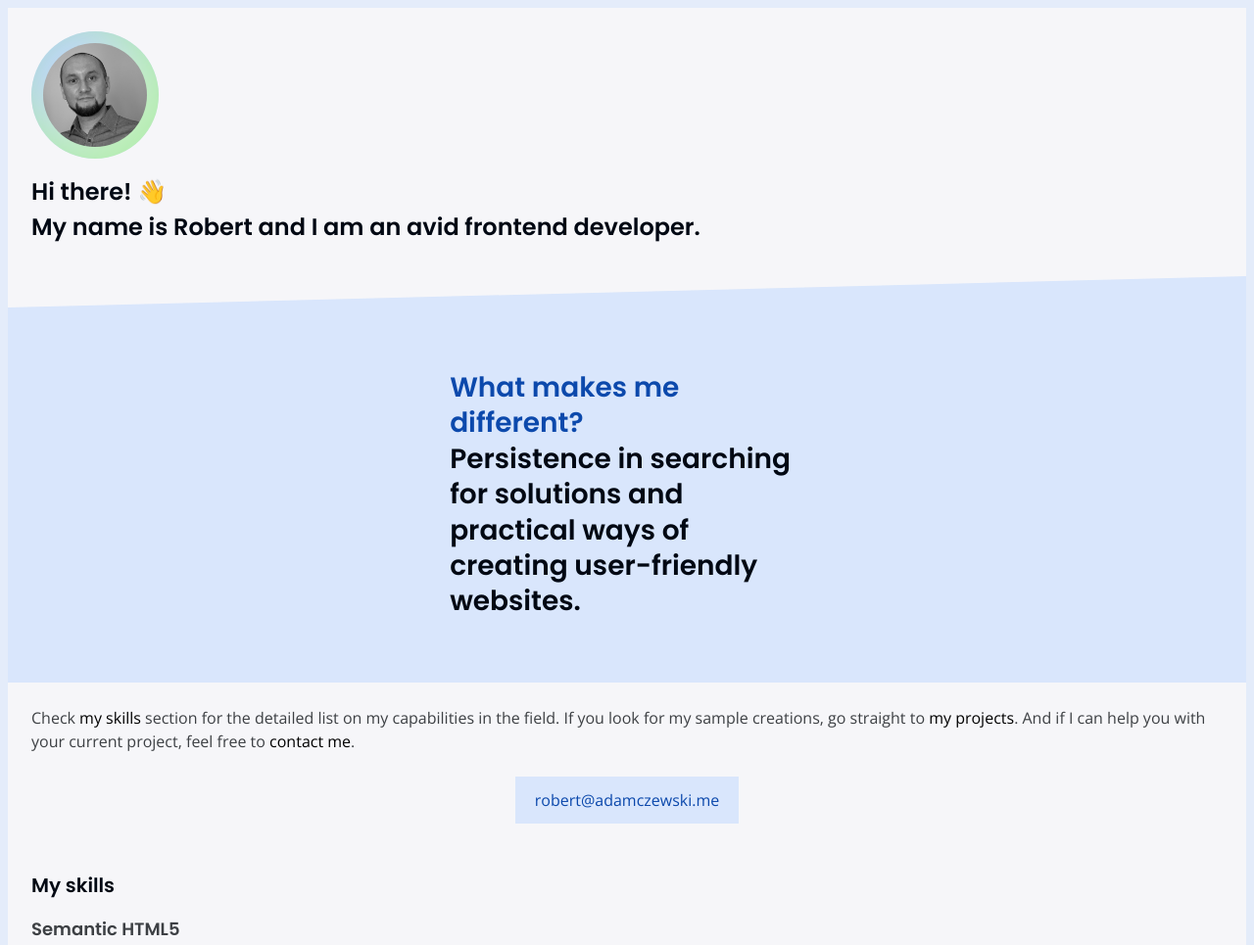
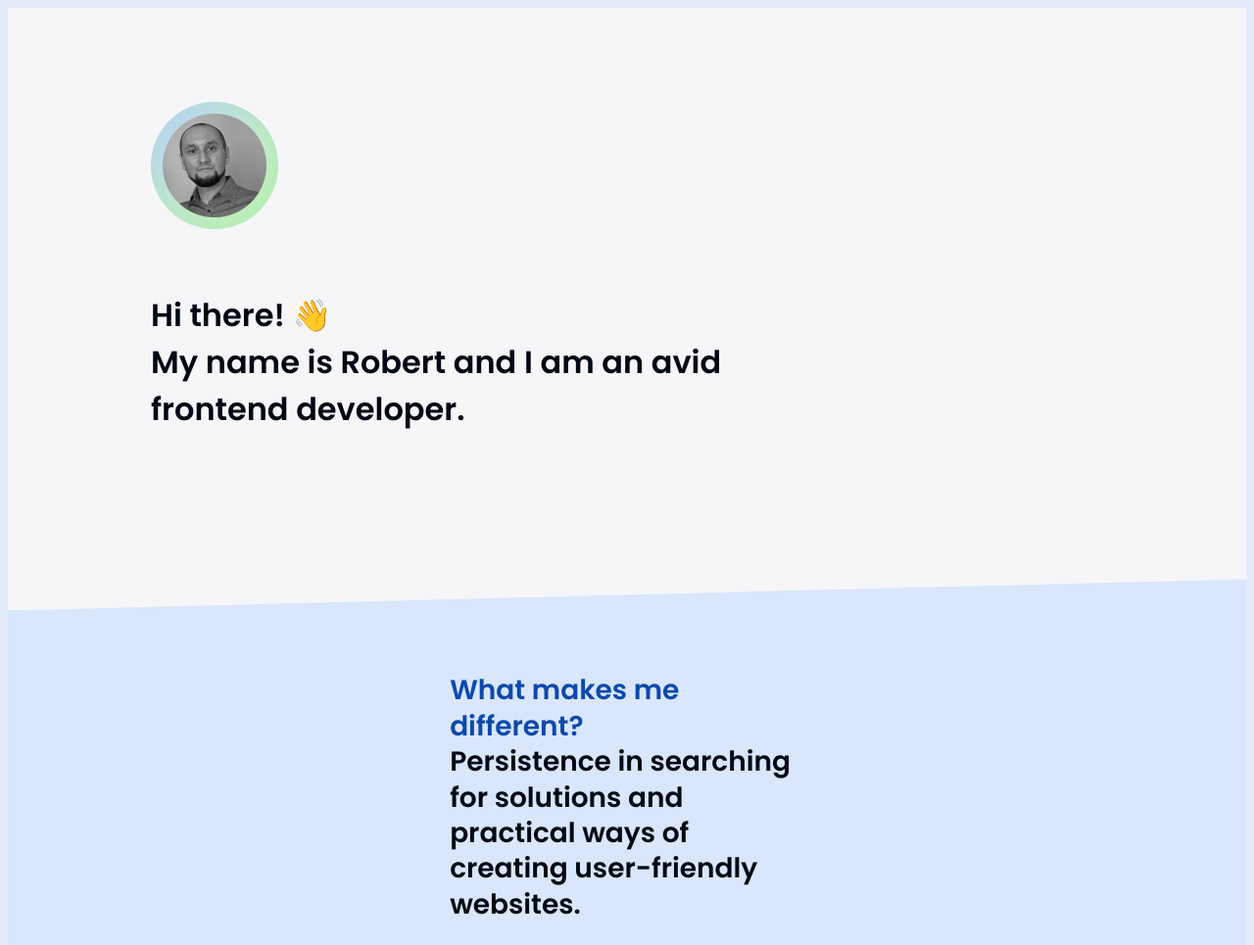
Before and after one commit to rogreyroom/thegreybox, a Gatsby site: page / in a window 1280 px wide. Shown: the top 965 px of the page at 98% size. Built offline with nearby package versions, Linux system fonts and the light colour scheme; Gatsby itself is replaced by a stand-in of ours.

Commit message:
feat: add responsiveness to the page header

```diff
--- a/src/components/About/Header/index.module.scss
+++ b/src/components/About/Header/index.module.scss
@@ -5,6 +5,16 @@
 	font-size: var(--header-font-size);
 	color: var(--header-font-color);
 
+	@media screen and (min-width: 712px) {
+		--header-font-size: var(--heading-02);
+		max-width: 30ch;
+		margin-top: 4rem;
+	}
+
+	@media screen and (min-width: 1100px) {
+		--header-font-size: var(--heading-01);
+	}
+
 	&__span::after {
 		content: '\A';
 		white-space: pre;
--- a/src/pages/index.js
+++ b/src/pages/index.js
@@ -26,7 +26,7 @@ const AboutIndex = ({ data, location }) => {
 	return (
 		<>
 		<main>
-			<header className={styles.spacer}>
+			<header className={`${styles.spacer} ${styles.header}`}>
 				<Face />
 				<Header />
 			</header>
--- a/src/styles/pages/index.module.scss
+++ b/src/styles/pages/index.module.scss
@@ -1,5 +1,20 @@
 .spacer {
 	margin: 24px;
+
+	@media screen and (min-width: 712px) {
+		margin: 48px;
+	}
+
+	@media screen and (min-width: 1100px) {
+		padding: 6rem 4rem;
+	}
+}
+
+.header {
+	@media screen and (min-width: 1100px) {
+		max-width: 1100px;
+		margin: 0 auto;
+	}
 }
 
 .information {
```
